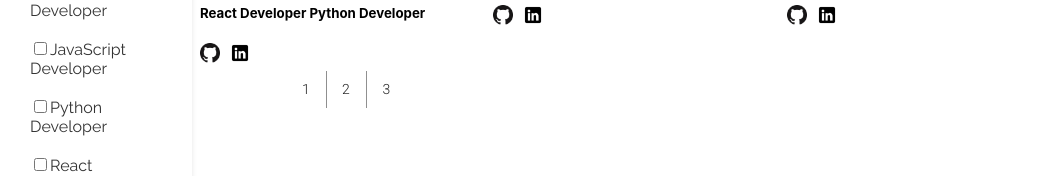
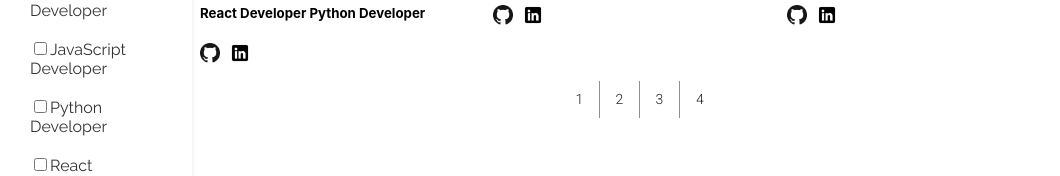
Before and after one commit to WijiPe/thais-who-code-frontend, a Next.js app: page / in a window 1280 px wide. Shown: the part 494-670 px from the top of the page, without its empty margins (0-1060 px from the left). Built offline with nearby package versions, Linux system fonts and the light colour scheme.

Commit message:
set function maximum page/set ui theme

```diff
--- a/components/PageButton.js
+++ b/components/PageButton.js
@@ -3,7 +3,9 @@ import ButtonGroup from '@mui/material/ButtonGroup';
 import Box from '@mui/material/Box';
 
 
-export default function PageButton() {
+export default function PageButton({page, setPage, maxPage}) {
+    let arrayPage = Array.from(Array(maxPage).keys())
+
     return (
         <Box
             sx={{
@@ -16,9 +18,9 @@ export default function PageButton() {
             }}
         >
             <ButtonGroup variant="text" aria-label="text button group" color="primary">
-                <Button>1</Button>
-                <Button>2</Button>
-                <Button>3</Button>
+                {arrayPage.map((numberOfPage, i) => (
+                    <Button key={i} onClick={() => setPage(page=numberOfPage+1)}>{numberOfPage+1}</Button>
+                ))}
             </ButtonGroup>
         </Box>
     )
--- a/pages/_app.js
+++ b/pages/_app.js
@@ -1,20 +1,21 @@
 import '../styles/globals.css'
 import { ContextWrapper } from '../context/ContextObject';
-import { purple } from '@mui/material/colors';
+// import { purple } from '@mui/material/colors';
 import { ThemeProvider, createTheme } from '@mui/material/styles';
+import Theme from '../src/Theme';
 
-const theme = createTheme({
-  palette: {
-    primary: {
-      main: '#212121',
-    },
-  },
-});
+// const theme = createTheme({
+//   palette: {
+//     primary: {
+//       main: '#212121',
+//     },
+//   },
+// });
 
 
-const app = ({ Component, pageProps }) => {
+const app = ({ Component, pageProps}) => {
   return (
-    <ThemeProvider theme={theme}>
+    <ThemeProvider theme={Theme}>
       <ContextWrapper>
         <Component {...pageProps} />
       </ContextWrapper>
--- a/pages/index.js
+++ b/pages/index.js
@@ -17,7 +17,6 @@ export default function HomePage() {
 
   useEffect(() => {
     if(!data) return
-    console.log('hello')
     const filterProgrammers = []
     for(let i = 0; i < data.length; i++){
       let pgrm = data[i]
@@ -27,7 +26,7 @@ export default function HomePage() {
     }
     setShow(filterProgrammers.slice((page-1)*3, page*3))
     setMaxPage(Math.ceil(filterProgrammers.length/3))
-    console.log(filterProgrammers)
+    // console.log(filterProgrammers)
   }, [data, t, page])
 
   // if (error) return <div>failed to load</div>
@@ -40,8 +39,8 @@ export default function HomePage() {
           {show.map((pgrm) => (
             <Programmer key={pgrm.id} pgrm={pgrm}/>
           ))}
-          <PageButton   />
         </div>
+        <PageButton   setPage ={setPage} page={page} maxPage={maxPage} />
       </Layout>
   )
 }
--- a/src/theme.js
+++ b/src/theme.js
@@ -1,11 +1,11 @@
 import { createTheme } from '@mui/material/styles';
-import { red } from '@mui/material/colors';
+import { red, grey } from '@mui/material/colors';
 
 // Create a theme instance.
 const theme = createTheme({
   palette: {
     primary: {
-      main: '#556cd6',
+      main: grey[900],
     },
     secondary: {
       main: '#19857b',
```
